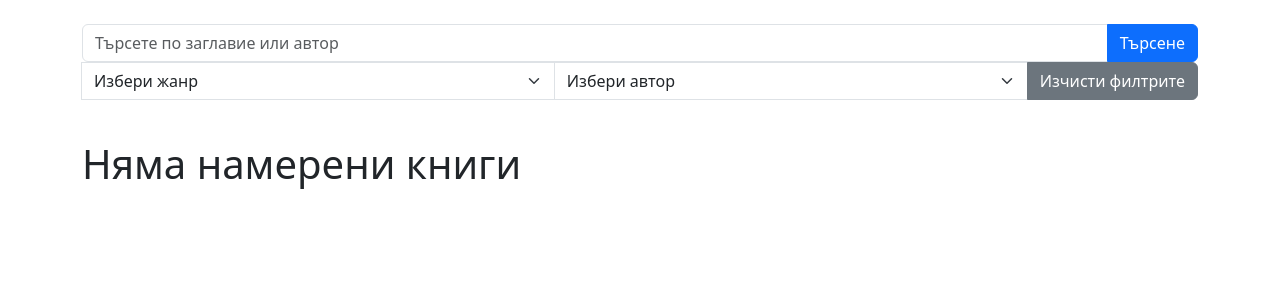
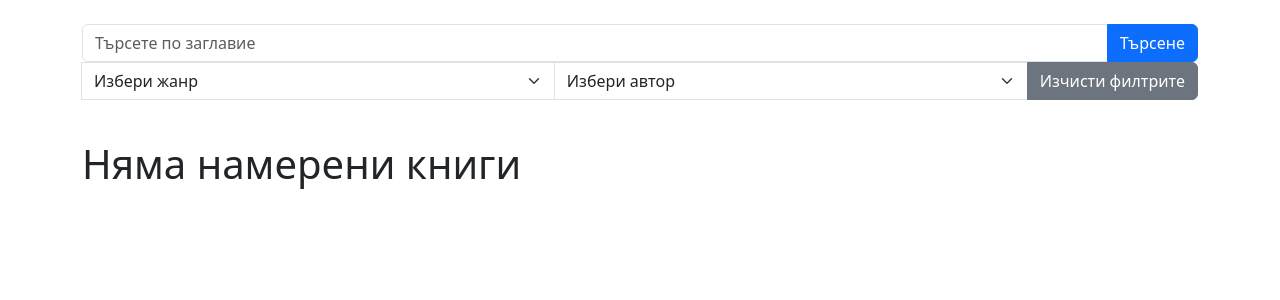
Before and after one commit to SadiAhmedova/myLibrary, a PHP site: page /index.php?page=books in a window 1280 px wide. Shown: the part 72-372 px from the top of the page. Run offline with PHP 8.4, Linux system fonts and the light colour scheme; data that the repository does not hold is empty.

Commit message:
Change the placeholder on serach bar

```diff
--- a/pages/books.php
+++ b/pages/books.php
@@ -59,9 +59,9 @@ $genres = $genresStmt->fetchAll(PDO::FETCH_COLUMN);
 
 <div class="row">
 <form action="" method="GET" class="form-inline justify-content-center">
-        <input type="hidden" name="page" value="books"> <!-- Скрито поле -->
+        <input type="hidden" name="page" value="books">
         <div class="input-group">
-            <input type="text" name="search" class="form-control w-50" placeholder="Търсете по заглавие или автор" value="<?php echo htmlspecialchars($search); ?>">
+            <input type="text" name="search" class="form-control w-50" placeholder="Търсете по заглавие" value="<?php echo htmlspecialchars($search); ?>">
             <button type="submit" class="btn btn-primary ml-2">Търсене</button>
         </div>
     </form>
```
Also changed, not shown: uploads/1733830742_5.jpg (added), uploads/1733830833_6.jpg (added).
